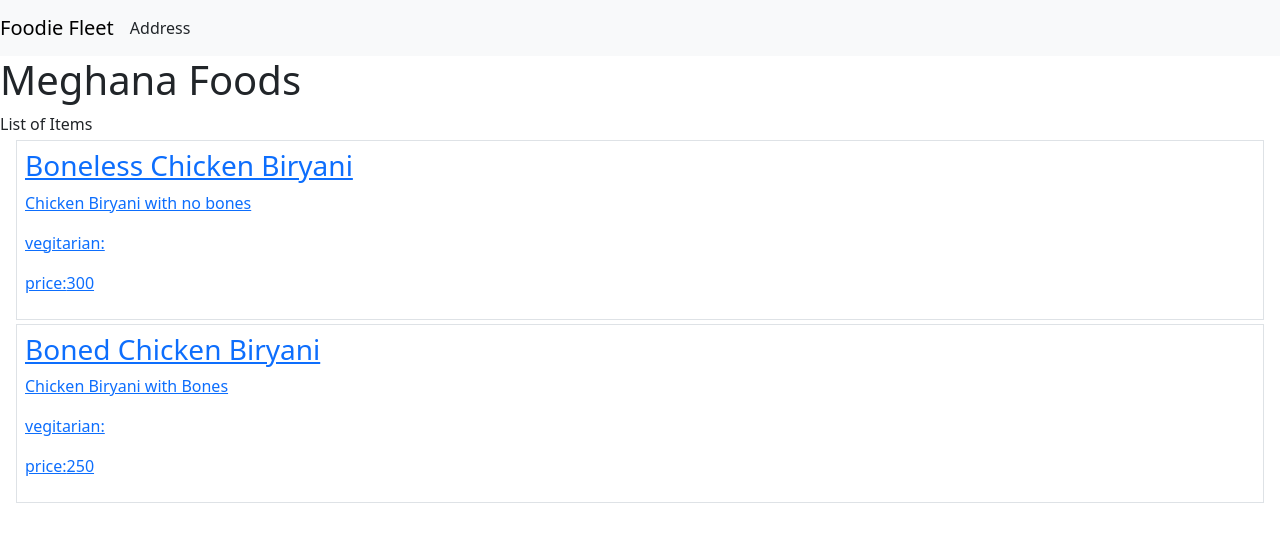
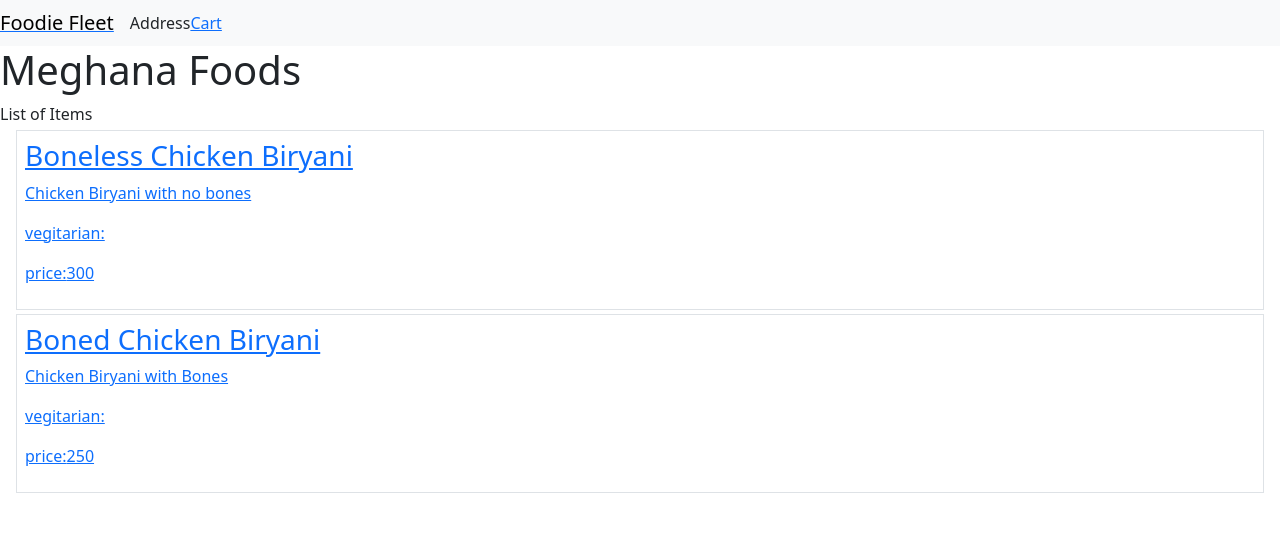
Before and after one commit to yashbaddi/FoodieFleet, a React (Vite) app in the folder Client/: page /restaurant/1 in a window 1280 px wide. Shown: the top 542 px of the page. Built offline with nearby package versions, Linux system fonts and the light colour scheme.

Commit message:
🔨Modified Client Side Navigation

```diff
--- a/Client/src/App.jsx
+++ b/Client/src/App.jsx
@@ -12,7 +12,7 @@ function App() {
       <Routes>
         <Route path="/" element={<Home />} />
         <Route path="/restaurant/:id" element={<Restaurant />} />
-        <Route path="/order" element={<Order />} />
+        <Route path="/orders" element={<Order />} />
       </Routes>
     </>
   );
--- a/Client/src/components/Navigation.jsx
+++ b/Client/src/components/Navigation.jsx
@@ -1,12 +1,21 @@
+import { Link } from "react-router-dom";
+import { orderID } from "../Data/sampleData.js";
+
 export default function Navigation() {
   return (
     <>
       <nav className="navbar navbar-expand-lg navbar-light bg-light navigation">
-        <a className="navbar-brand navigation__header">Foodie Fleet</a>
+        <Link to="/">
+          <a className="navbar-brand navigation__header">Foodie Fleet</a>
+        </Link>
+
         <ul className="navbar-nav">
           <li className="nav-item dropdown navigation__item--address">
             Address
           </li>
+          <Link to={"/orders/"}>
+            <li className="nav-item navigation__item--cart">Cart</li>
+          </Link>
         </ul>
       </nav>
     </>
```
